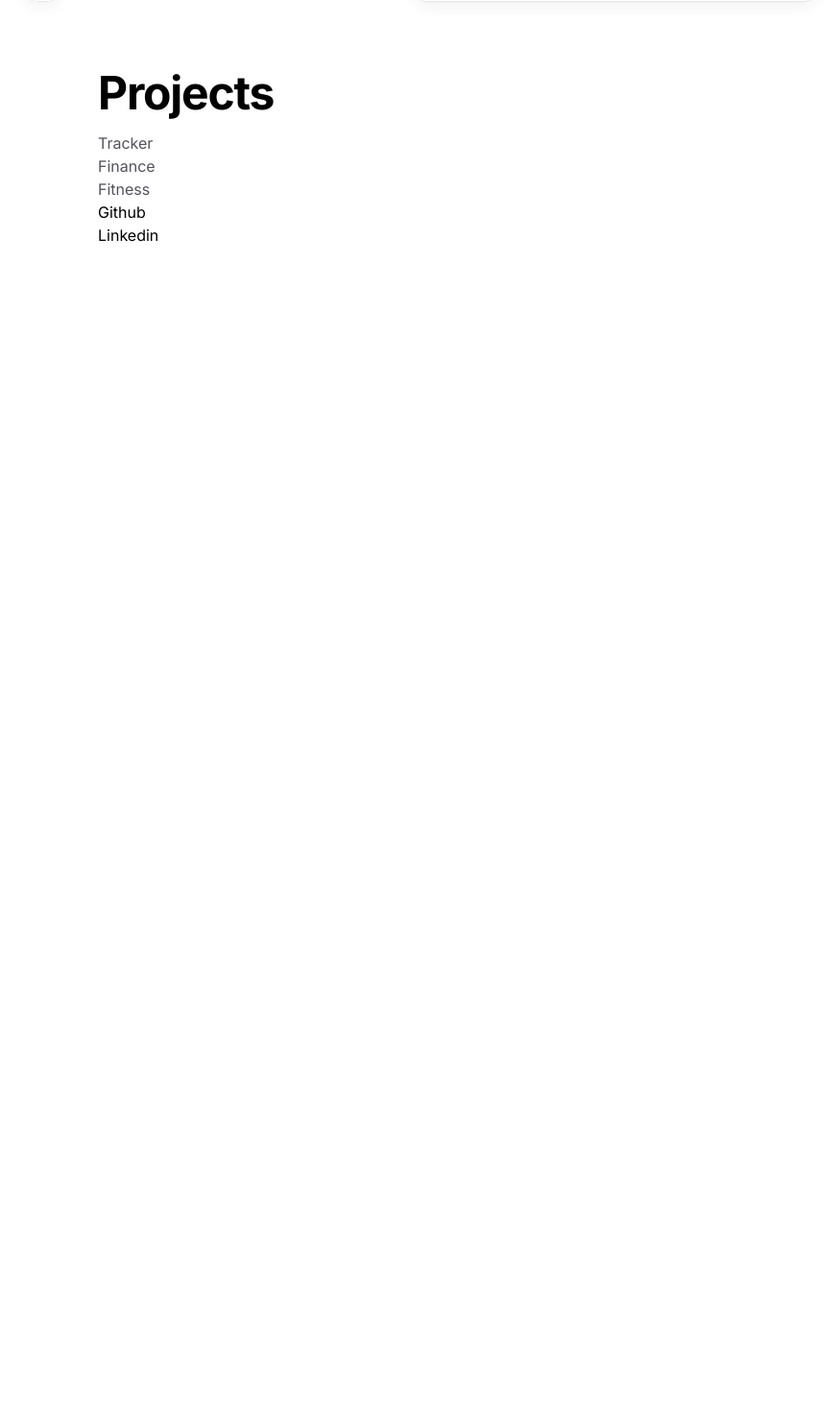
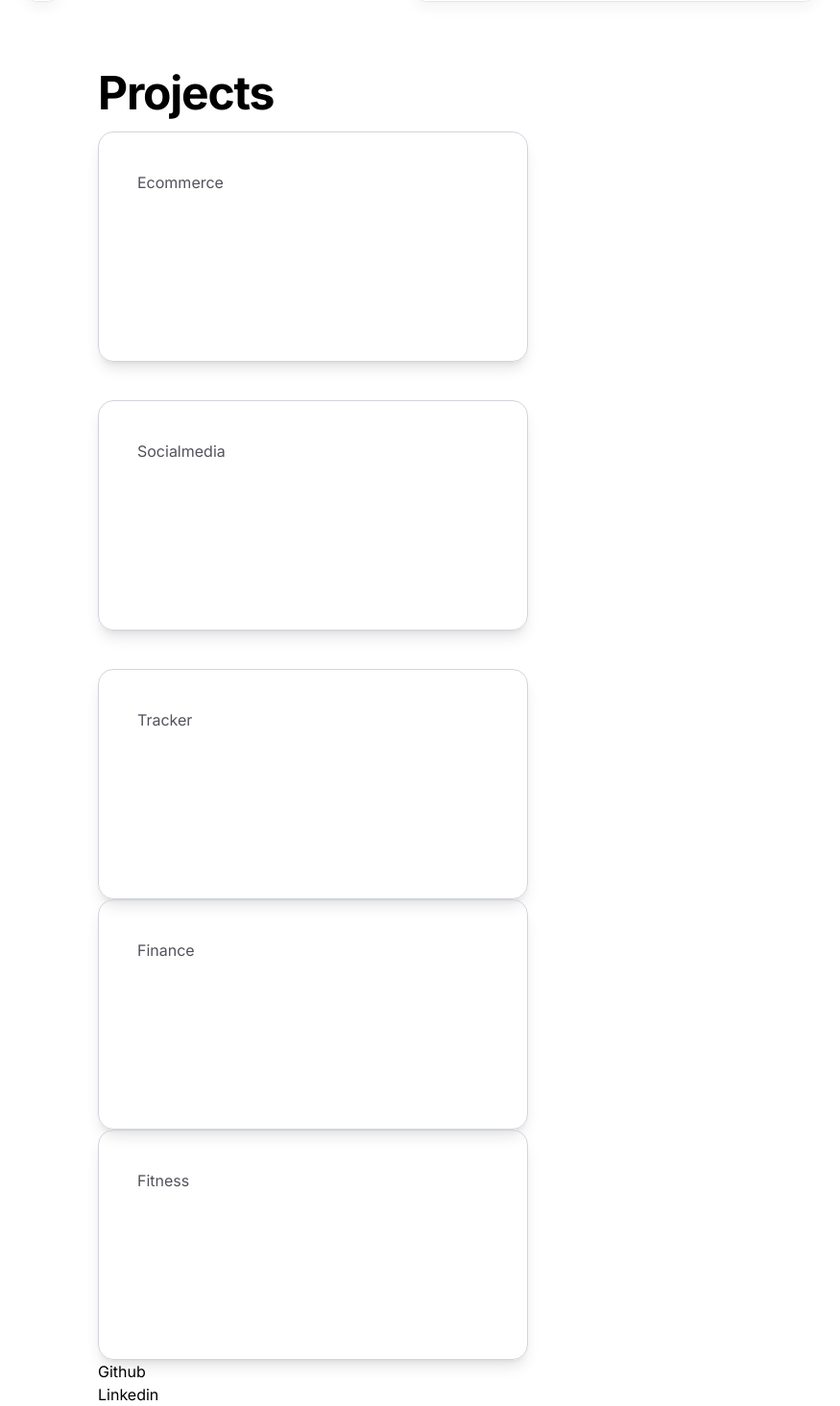
Before and after one commit to kishorekumargr/kishorekumargr, a Next.js app: page /projects in a window 1280 px wide. Shown: the part 83-1548 px from the top of the page at 96% size, without its empty margins (202-1077 px from the left). Before the commit the page ends 800 px from the top, so only its background shows below. Built offline with nearby package versions, Linux system fonts and the light colour scheme.

Commit message:
add: projects

```diff
--- a/app/projects/page.tsx
+++ b/app/projects/page.tsx
@@ -3,9 +3,21 @@ export default function Projects() {
     <main>
       <div>
         <h1>Projects</h1>
-        <p>Tracker</p>
-        <p>Finance</p>
-        <p>Fitness</p>
+        <div className="shadow-lg hover:shadow-2xl mb-10 p-10 border border-gray-300 hover:border-gray-500 rounded-2xl w-md h-60">
+          <p>Ecommerce</p>
+        </div>
+        <div className="shadow-lg hover:shadow-2xl mb-10 p-10 border border-gray-300 rounded-2xl w-md h-60">
+          <p>Socialmedia</p>
+        </div>
+        <div className="shadow-lg hover:shadow-2xl p-10 border border-gray-300 rounded-2xl w-md h-60">
+          <p>Tracker</p>
+        </div>
+        <div className="shadow-lg hover:shadow-2xl p-10 border border-gray-300 rounded-2xl w-md h-60">
+          <p>Finance</p>
+        </div>
+        <div className="shadow-lg hover:shadow-2xl p-10 border border-gray-300 rounded-2xl w-md h-60">
+          <p>Fitness</p>
+        </div>
       </div>
     </main>
   );
```
